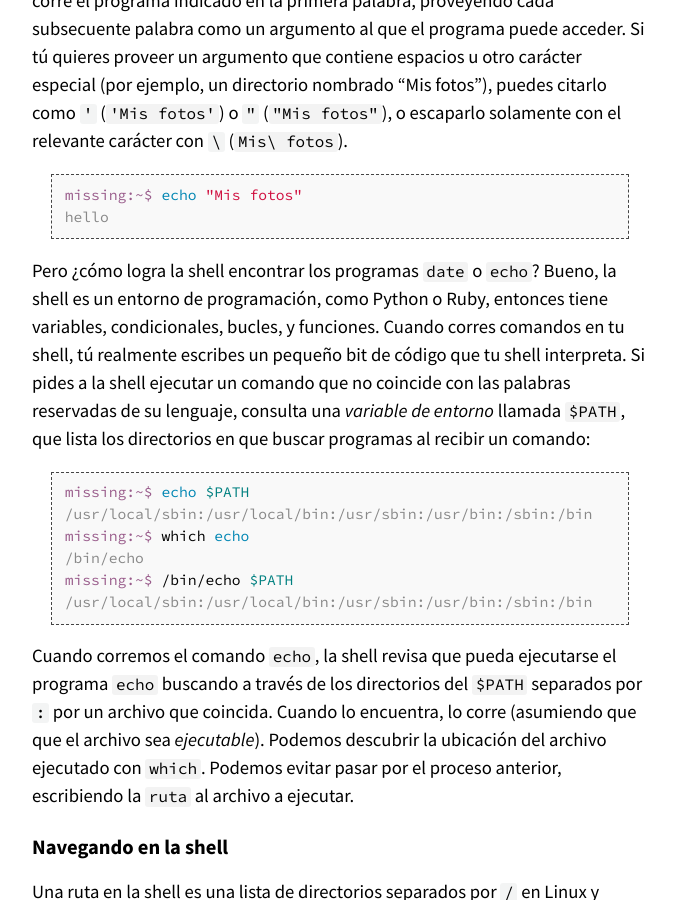
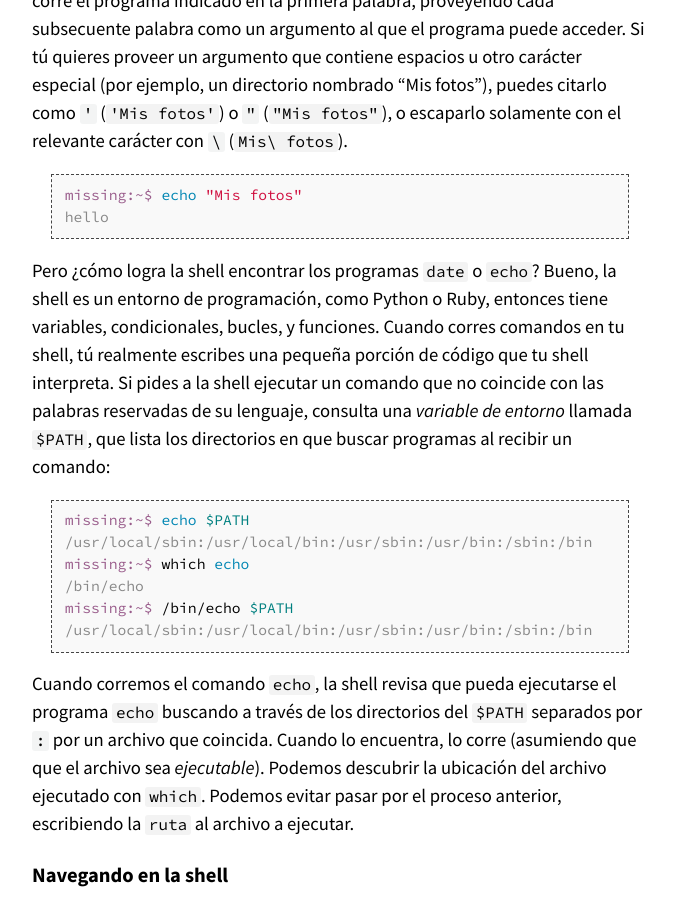
Before and after one commit to missing-semester-esp/missing-semester-esp.github.io, a Jekyll site: the page built from _2020/course-shell-esp.md, in a window 1280 px wide and 900 px high, scrolled down 2837 px. Shown: the whole window, without its empty margins (300-975 px from the left). Built offline with Jekyll 4.4.1, drawn with Linux system fonts in a browser that asks for light colours.

Commit message:
Update _2020/course-shell-esp.md
Co-authored-by: Matias Garcia Isaia <mgarciaisaia+github@gmail.com>

```diff
--- a/_2020/course-shell-esp.md
+++ b/_2020/course-shell-esp.md
@@ -114,7 +114,7 @@ hello
 Pero ¿cómo logra la shell encontrar los programas `date` o `echo`?
 Bueno, la shell es un entorno de programación, como Python o Ruby,
 entonces tiene variables, condicionales, bucles, y funciones. Cuando corres
-comandos en tu shell, tú realmente escribes un pequeño bit de código que tu shell
+comandos en tu shell, tú realmente escribes una pequeña porción de código que tu shell
 interpreta. Si pides a la shell ejecutar un comando que no coincide con las
 palabras reservadas de su lenguaje, consulta una _variable de entorno_ llamada
 `$PATH`, que lista los directorios en que buscar programas al recibir un comando:
```
